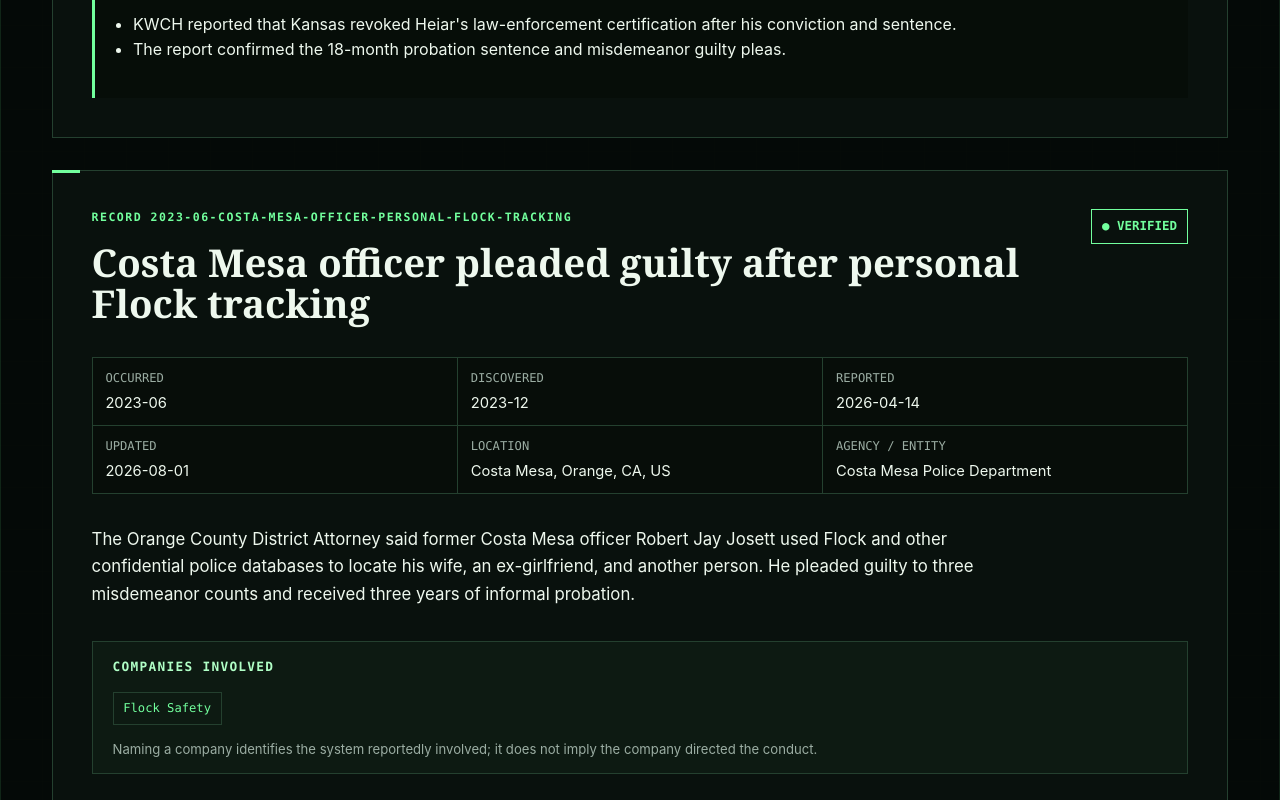
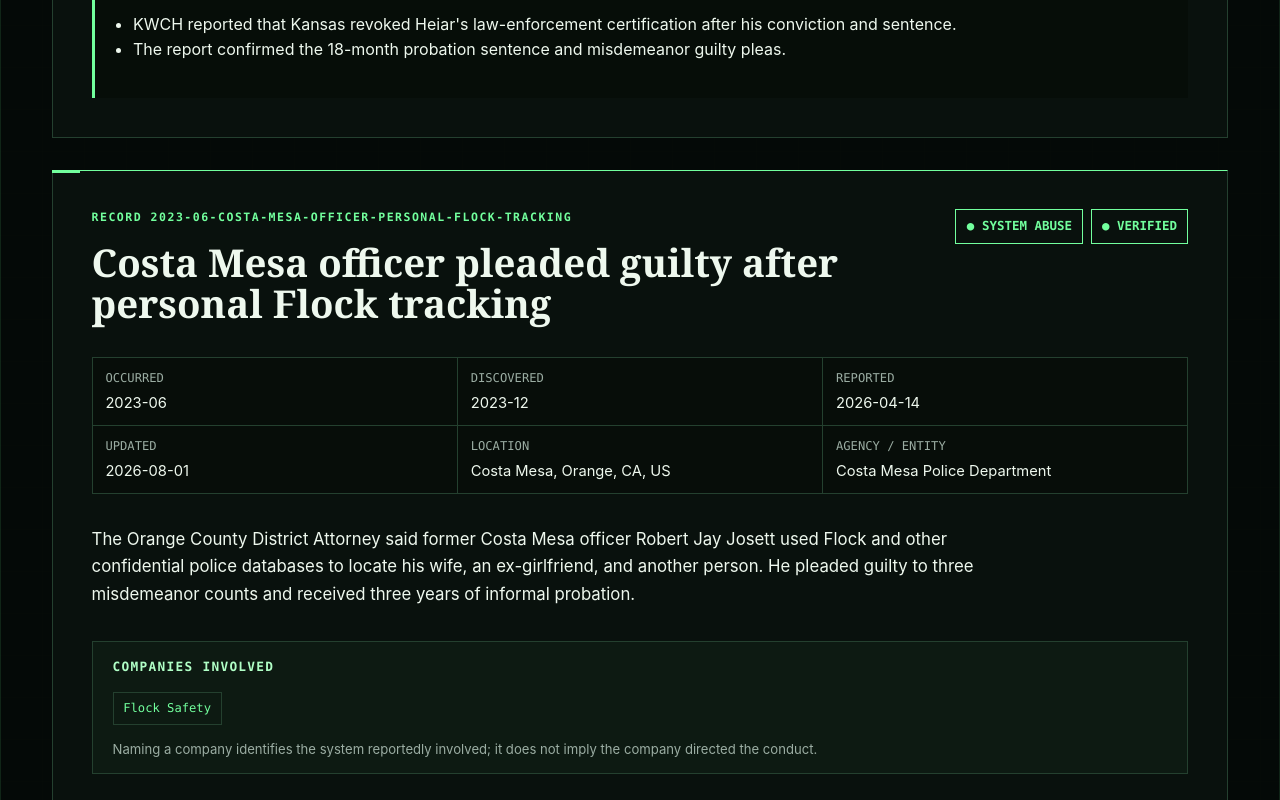
Before and after one commit to fantasticsquirrel/flocking_abuse, a React (Vite) app: page / in a window 1280 px wide. Shown: the part 2999-3799 px from the top of the page. Built offline with nearby package versions, Linux system fonts and the light colour scheme.

Commit message:
feat: color-code incident categories

```diff
--- a/src/TimelinePage.tsx
+++ b/src/TimelinePage.tsx
@@ -1,6 +1,7 @@
 import type { CSSProperties } from 'react';
 import { PublicShell } from './components/SiteChrome.js';
 import type { Incident } from './lib/incidentSchema.js';
+import { categoryForIncident, incidentCategories } from './lib/incidentCategory.js';
 
 const timelineDate = (incident: Incident): string => incident.dates.occurred || incident.dates.discovered || incident.dates.reported || incident.updated_at;
 const monthIndex = (value: string): number => {
@@ -22,6 +23,7 @@
     <p className="eyebrow">Chronological record</p>
     <h1>Report timeline</h1>
     <p className="page-lede">Every documented report, ordered by when the underlying event occurred. Select a location bubble to jump directly to the full report.</p>
+    <ul className="timeline-legend" aria-label="Incident categories">{Object.entries(incidentCategories).map(([key, details]) => <li key={key} style={{ '--incident-color': details.color } as CSSProperties}><span aria-hidden="true" />{details.label}</li>)}</ul>
     <ol className="report-timeline" aria-label={`${entries.length} documented reports in chronological order`}>
       {entries.map((incident, index) => {
         const date = timelineDate(incident);
@@ -29,10 +31,13 @@
         const elapsedMonths = Math.max(0, monthIndex(date) - monthIndex(previousDate));
         const extraGapRem = Math.min(Math.max(elapsedMonths - 1, 0) * .45, 5);
         const spacing = { '--timeline-gap': `${extraGapRem}rem` } as CSSProperties;
-        return <li className="report-timeline__item" key={incident.id} style={spacing} data-elapsed-months={elapsedMonths}>
+        const category = categoryForIncident(incident);
+        const categoryDetails = incidentCategories[category];
+        const itemStyle = { ...spacing, '--incident-color': categoryDetails.color } as CSSProperties;
+        return <li className={`report-timeline__item report-timeline__item--${category}`} key={incident.id} style={itemStyle} data-elapsed-months={elapsedMonths}>
           <time dateTime={date}>{date}</time>
           <span className="report-timeline__dot" aria-hidden="true" />
-          <a className="report-timeline__bubble" href={`/reports/${incident.id}`} aria-label={`${timelineLabel(incident)}: ${incident.title}`}>
+          <a className="report-timeline__bubble" href={`/reports/${incident.id}`} aria-label={`${categoryDetails.label}, ${timelineLabel(incident)}: ${incident.title}`}>
             {timelineLabel(incident)}
           </a>
         </li>;
--- a/src/components/IncidentCard.tsx
+++ b/src/components/IncidentCard.tsx
@@ -1,4 +1,6 @@
+import type { CSSProperties } from 'react';
 import type { Incident } from '../lib/incidentSchema.js';
+import { categoryForIncident, incidentCategories } from '../lib/incidentCategory.js';
 
 const formatLocation = (incident: Incident): string => [
   incident.location.city,
@@ -14,16 +16,16 @@
 const humanize = (value: string): string => value.replace(/-/g, ' ').replace(/\b\w/g, (letter) => letter.toLocaleUpperCase('en-US'));
 
 export function IncidentCard({ incident }: IncidentCardProps) {
+  const category = categoryForIncident(incident);
+  const categoryDetails = incidentCategories[category];
   return (
-    <article className="incident-card" id={incident.id} aria-labelledby={`incident-${incident.id}`}>
+    <article className={`incident-card incident-card--${category}`} id={incident.id} aria-labelledby={`incident-${incident.id}`} style={{ '--incident-color': categoryDetails.color } as CSSProperties}>
       <header className="incident-card__header">
         <div>
           <p className="eyebrow">Record {incident.id}</p>
           <h2 id={`incident-${incident.id}`}>{incident.title}</h2>
         </div>
-        <span className={`status-badge status-badge--${incident.status}`}>
-          <span aria-hidden="true">●</span> {incident.status}
-        </span>
+        <div className="incident-card__badges"><span className={`category-badge category-badge--${category}`}><span aria-hidden="true">●</span> {categoryDetails.label}</span><span className={`status-badge status-badge--${incident.status}`}><span aria-hidden="true">●</span> {incident.status}</span></div>
       </header>
 
       <dl className="incident-meta">
--- /dev/null
+++ b/src/lib/incidentCategory.ts
@@ -0,0 +1,20 @@
+import type { Incident } from './incidentSchema.js';
+
+export const incidentCategories = {
+  'system-abuse': { label: 'System abuse', color: '#72ff9d' },
+  'security-breach': { label: 'Security breach', color: '#ff5d73' },
+  'political-abuse': { label: 'Political abuse', color: '#c58cff' },
+  'policy-abuse': { label: 'Policy abuse', color: '#ffbd59' },
+  'institutional-overreach': { label: 'Institutional overreach', color: '#59c7ff' },
+} as const;
+
+export type IncidentCategory = keyof typeof incidentCategories;
+
+export function categoryForIncident(incident: Incident): IncidentCategory {
+  const types = new Set(incident.incident_type);
+  if (types.has('political-targeting')) return 'political-abuse';
+  if (types.has('data-sharing')) return 'security-breach';
+  if (types.has('unauthorized-search')) return 'system-abuse';
+  if (types.has('retention-or-access-policy') || types.has('vendor-or-contracting')) return 'policy-abuse';
+  return 'institutional-overreach';
+}
--- a/src/styles.css
+++ b/src/styles.css
@@ -88,6 +88,9 @@
 .incident-card h2 { margin: 0; font: 700 clamp(1.7rem, 3vw, 2.8rem)/1.08 var(--display); }
 .incident-card h3 { margin: 2rem 0 .7rem; color: var(--green-strong); font: 600 .8rem/1.4 var(--mono); letter-spacing: .1em; text-transform: uppercase; }
 .status-badge { flex: 0 0 auto; padding: .5rem .65rem; border: 1px solid currentColor; color: var(--green); font: 600 .78rem/1.35 var(--mono); text-transform: uppercase; }
+.incident-card__badges { display: flex; flex: 0 0 auto; flex-wrap: wrap; justify-content: flex-end; gap: .45rem; }
+.category-badge { padding: .5rem .65rem; border: 1px solid var(--incident-color); color: var(--incident-color); font: 600 .78rem/1.35 var(--mono); text-transform: uppercase; }
+.incident-card { border-top-color: var(--incident-color, var(--line)); }
 .status-badge--disputed, .status-badge--retracted { color: var(--amber); }
 .incident-meta { display: grid; grid-template-columns: repeat(3, 1fr); gap: 1px; margin: 2rem 0; background: var(--line); border: 1px solid var(--line); }
 .incident-meta div { padding: .8rem; background: #070d09; }
@@ -157,13 +160,16 @@
 .policy-checklist li::before { content: '✓'; position: absolute; left: 1rem; color: var(--green); font-family: var(--mono); }
 
 .timeline-page { max-width: 1100px; }
+.timeline-legend { display: flex; flex-wrap: wrap; gap: .7rem 1.1rem; margin: 1.5rem 0 0; padding: 0; list-style: none; color: var(--muted); font: 600 .75rem/1.3 var(--mono); text-transform: uppercase; }
+.timeline-legend li { display: inline-flex; align-items: center; gap: .45rem; }
+.timeline-legend span { width: .75rem; height: .75rem; border-radius: 50%; background: var(--incident-color); box-shadow: 0 0 0 1px var(--incident-color); }
 .report-timeline { --timeline-center: 50%; position: relative; display: grid; gap: 1.35rem; margin: 4rem 0 0; padding: 0 0 2rem; list-style: none; }
 .report-timeline::before { content: ''; position: absolute; top: 0; bottom: 0; left: var(--timeline-center); width: 2px; transform: translateX(-50%); background: linear-gradient(var(--green), var(--line)); }
 .report-timeline__item { position: relative; display: grid; grid-template-columns: 1fr 2.5rem 1fr; align-items: center; min-height: 64px; }
 .report-timeline__item { margin-top: var(--timeline-gap, 0); }
 .report-timeline__item time { grid-column: 1; justify-self: end; padding-right: 1rem; color: var(--muted); font: 600 .76rem/1.4 var(--mono); }
-.report-timeline__dot { z-index: 1; grid-column: 2; grid-row: 1; justify-self: center; width: 14px; height: 14px; border: 3px solid var(--background); border-radius: 50%; background: var(--green); box-shadow: 0 0 0 1px var(--green); }
-.report-timeline__bubble { grid-column: 3; grid-row: 1; justify-self: start; min-width: 9rem; margin-left: 1rem; border: 1px solid var(--line); padding: .9rem 1.1rem; background: var(--surface); color: var(--ink); font: 700 1.05rem/1.1 var(--display); text-decoration: none; }
+.report-timeline__dot { z-index: 1; grid-column: 2; grid-row: 1; justify-self: center; width: 14px; height: 14px; border: 3px solid var(--background); border-radius: 50%; background: var(--incident-color, var(--green)); box-shadow: 0 0 0 1px var(--incident-color, var(--green)); }
+.report-timeline__bubble { grid-column: 3; grid-row: 1; justify-self: start; min-width: 9rem; margin-left: 1rem; border: 1px solid var(--incident-color, var(--line)); padding: .9rem 1.1rem; background: var(--surface); color: var(--incident-color, var(--ink)); font: 700 1.05rem/1.1 var(--display); text-decoration: none; }
 .report-timeline__bubble:hover { border-color: var(--green); color: var(--green); background: rgba(114,255,157,.06); }
 .report-timeline__item:nth-child(even) time { grid-column: 3; justify-self: start; padding-right: 0; padding-left: 1rem; }
 .report-timeline__item:nth-child(even) .report-timeline__bubble { grid-column: 1; justify-self: end; margin-right: 1rem; margin-left: 0; }
```
Also changed, not shown: 1 other file (tests, documents, lock files or other folders).
